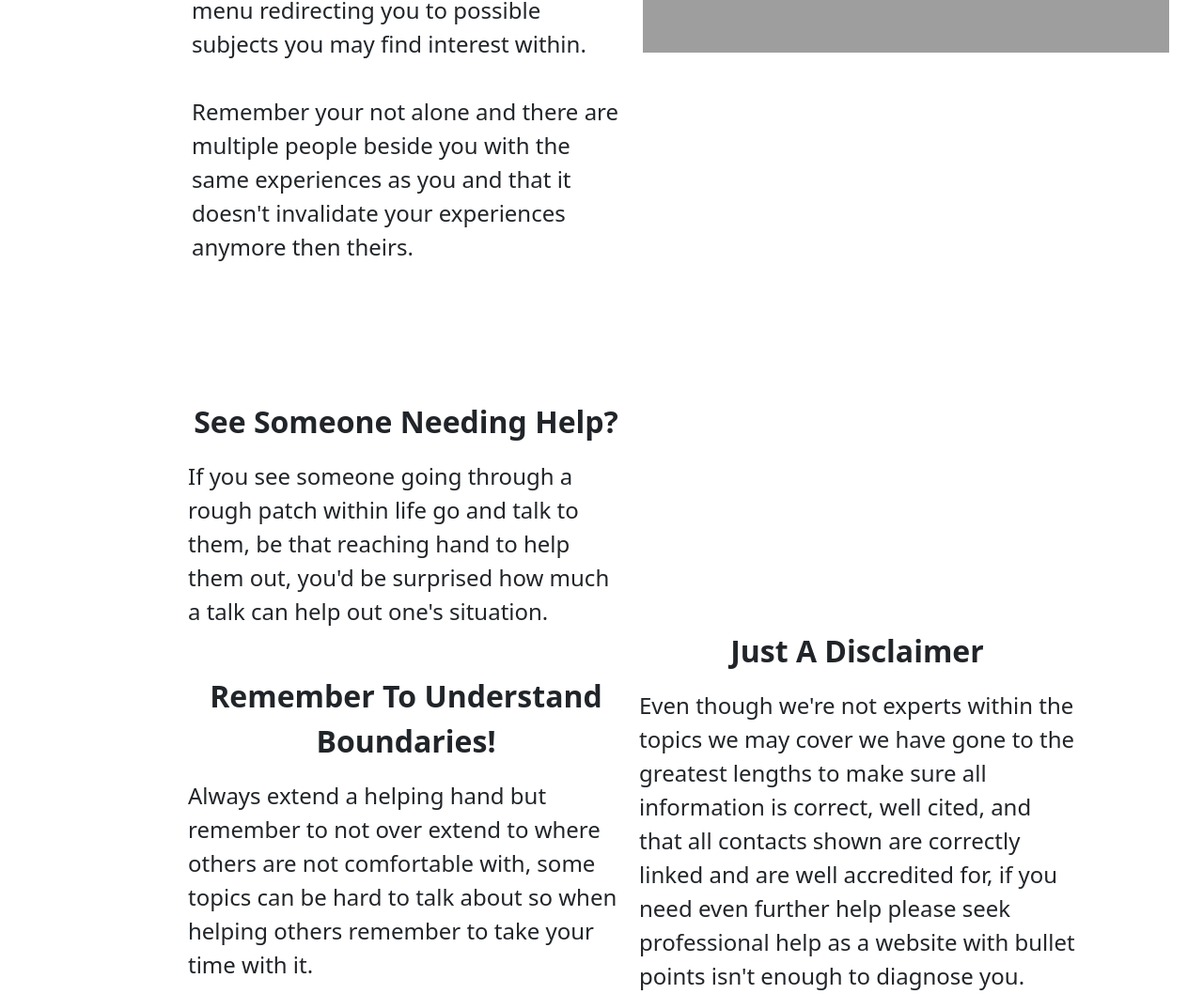
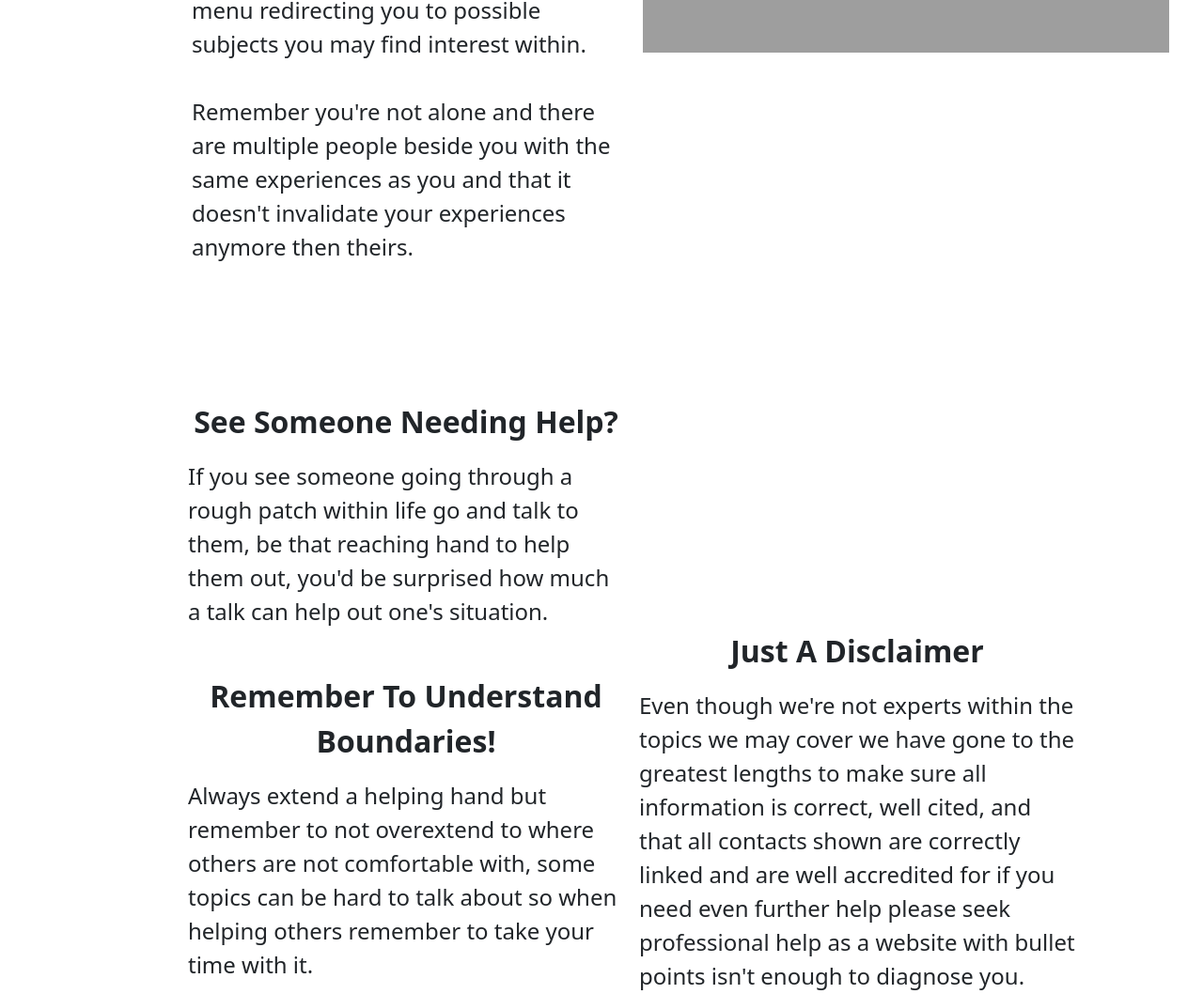
Before and after one commit to Solhex/ZilloSite, a Flask app: page /support/support-home in a window 1280 px wide. Shown: the part 1003-2061 px from the top of the page at 94% size. Run offline with Flask 2, Linux system fonts and the light colour scheme; some libraries are stand-ins or nearby versions; grey boxes are pictures that could not be loaded.

Commit message:
Fixed spelling and gramatical errors

```diff
--- a/website/templates/aboutus.html
+++ b/website/templates/aboutus.html
@@ -17,8 +17,8 @@
     <div>
         <div>
             <div class="lead fs-4" style="margin: 0 10vw 0 10vw;">
-                The Zillo website was created specifically for young audiances living
-                within the Wirral peninsula to engauge within the community and spread,
+                The Zillo website was created specifically for young audiences living
+                within the Wirral peninsula to engage within the community and spread,
                 their ideas, experiences, and thoughts on the happenings of the community.
                 <br> <!-- adds a break line -->
                 <br>
--- a/website/templates/home.html
+++ b/website/templates/home.html
@@ -16,8 +16,8 @@
 {% block content %} <!-- Inserts content within the base html template with the same block name -->
     <div class="px-2 py-2" style="width:100%;">
         <div class="pb-5 lead fs-4"  style="margin: 0 10vw 0 10vw;">
-            Alot of people may overlook the Wirral peninsula but its an
-            amazing wonderful place with wonderful views, areas, and people
+            A lot of people may overlook the Wirral peninsula but it's an
+            amazing, wonderful place with fantastic views, areas, and people
             all working for the betterment of the community, the Zillo
             website aims to capture that and show proudly on display what
             we the community of Wirral have to offer. <u><a href="/aboutus">Learn more <span>&#8594;</span></a></u>
--- a/website/templates/support/support-home.html
+++ b/website/templates/support/support-home.html
@@ -23,7 +23,7 @@
         interest within.
         <br>
         <br>
-        Remember your not alone and there are multiple people beside you
+        Remember you're not alone and there are multiple people beside you
         with the same experiences as you and that it doesn't invalidate
         your experiences anymore then theirs.
       </div>
@@ -62,7 +62,7 @@
         Remember To Understand Boundaries!
       </div>
       <div class="pb-5 mx-auto lead fs-4">
-        Always extend a helping hand but remember to not over extend to
+        Always extend a helping hand but remember to not overextend to
         where others are not comfortable with, some topics can be hard
         to talk about so when helping others remember to take your time
         with it.
@@ -87,7 +87,7 @@
         Even though we're not experts within the topics we may cover
         we have gone to the greatest lengths to make sure all
         information is correct, well cited, and that all contacts
-        shown are correctly linked and are well accredited for, if you
+        shown are correctly linked and are well accredited for if you
         need even further help please seek professional help as a
         website with bullet points isn't enough to diagnose you.
       </div>
```
